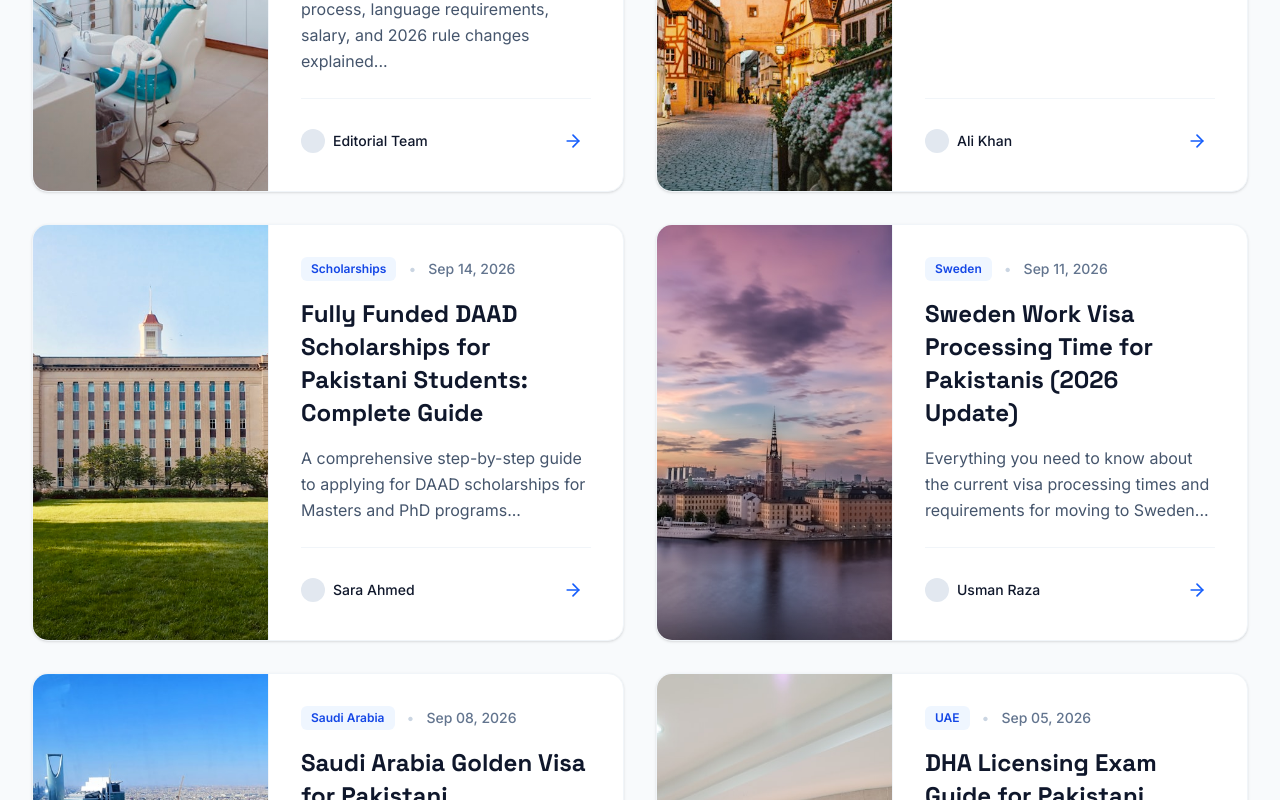
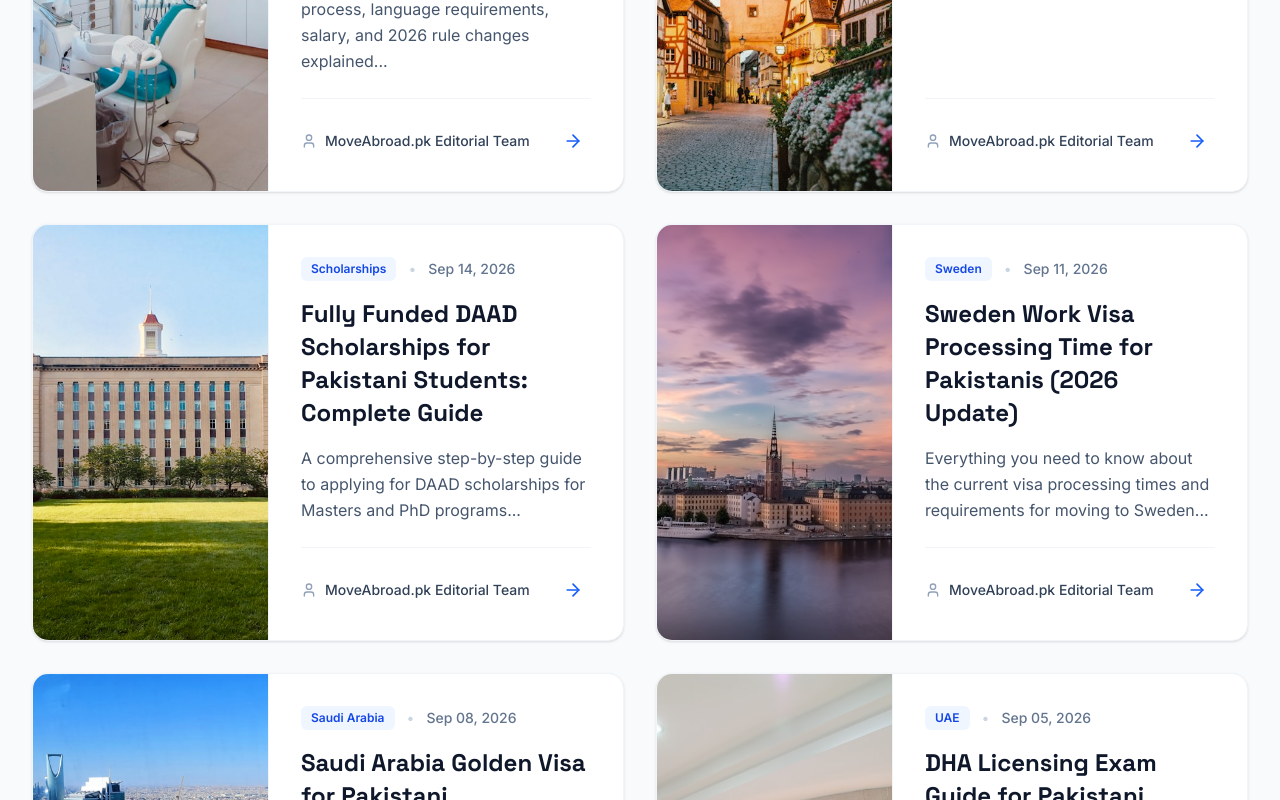
Before and after one commit to shamshadbibi1920-ctrl/moveabroad, a React (Vite) app: page /blog in a window 1280 px wide. Shown: the part 580-1380 px from the top of the page. Built offline with nearby package versions, Linux system fonts and the light colour scheme.

Commit message:
refactor: standardize blog metadata and attribution
Update all blog post entries to display a consistent editorial authorship and "Last updated" timestamps. Added missing author icons to the blog list page for improved UI consistency.

```diff
--- /dev/null
+++ b/src/data/authors.ts
@@ -0,0 +1,13 @@
+export interface AuthorProfile {
+  name: string;
+  role: string;
+  bio: string;
+}
+
+export const EDITORIAL_TEAM: AuthorProfile = {
+  name: "MoveAbroad.pk Editorial Team",
+  role: "Editorial Team",
+  bio: "The MoveAbroad.pk editorial team researches and publishes informational guides regarding international education, employment pathways, immigration processes, and professional licensing for Pakistani students and professionals."
+};
+
+export const DEFAULT_AUTHOR = EDITORIAL_TEAM;
--- a/src/data/blogPosts.ts
+++ b/src/data/blogPosts.ts
@@ -1,3 +1,5 @@
+import { EDITORIAL_TEAM, AuthorProfile } from './authors';
+
 export interface BlogPost {
   title: string;
   category: string;
@@ -5,6 +7,7 @@ export interface BlogPost {
   publishedAt: string; // ISO 8601 UTC timestamp for reliable comparisons (e.g. '2026-09-18T09:00:00Z')
   status?: 'published' | 'scheduled' | 'draft';
   author: string;
+  authorProfile?: AuthorProfile;
   snippet: string;
   slug: string;
   image: string;
@@ -18,7 +21,8 @@ export const BLOG_POSTS: BlogPost[] = [
     date: 'Sep 18, 2026',
     publishedAt: '2026-09-18T09:00:00Z',
     status: 'published',
-    author: 'Editorial Team',
+    author: EDITORIAL_TEAM.name,
+    authorProfile: EDITORIAL_TEAM,
     snippet: 'Complete guide for Pakistani dentists (BDS) to get German Approbation and work in Germany. Step-by-step process, language requirements, salary, and 2026 rule changes explained...',
     slug: 'pakistani-dentist-germany-guide-2026',
     image: '/images/blog/pakistani-dentist-germany.jpg',
@@ -30,7 +34,8 @@ export const BLOG_POSTS: BlogPost[] = [
     date: 'Sep 16, 2026',
     publishedAt: '2026-09-16T09:00:00Z',
     status: 'published',
-    author: 'Ali Khan',
+    author: EDITORIAL_TEAM.name,
+    authorProfile: EDITORIAL_TEAM,
     snippet: 'The new Opportunity Card makes it easier than ever to move to Germany as a skilled professional...',
     slug: 'germany-opportunity-card-pakistan-2026',
     image: '/images/blog/germany-opportunity-card.jpg',
@@ -42,7 +47,8 @@ export const BLOG_POSTS: BlogPost[] = [
     date: 'Sep 14, 2026',
     publishedAt: '2026-09-14T09:00:00Z',
     status: 'published',
-    author: 'Sara Ahmed',
+    author: EDITORIAL_TEAM.name,
+    authorProfile: EDITORIAL_TEAM,
     snippet: 'A comprehensive step-by-step guide to applying for DAAD scholarships for Masters and PhD programs...',
     slug: 'daad-scholarship-pakistani-students-guide',
     image: '/images/blog/daad-scholarship-germany.jpg',
@@ -54,7 +60,8 @@ export const BLOG_POSTS: BlogPost[] = [
     date: 'Sep 11, 2026',
     publishedAt: '2026-09-11T09:00:00Z',
     status: 'published',
-    author: 'Usman Raza',
+    author: EDITORIAL_TEAM.name,
+    authorProfile: EDITORIAL_TEAM,
     snippet: 'Everything you need to know about the current visa processing times and requirements for moving to Sweden...',
     slug: 'sweden-work-visa-pakistan-2026',
     image: '/images/blog/sweden-work-visa.jpg',
@@ -66,7 +73,8 @@ export const BLOG_POSTS: BlogPost[] = [
     date: 'Sep 08, 2026',
     publishedAt: '2026-09-08T09:00:00Z',
     status: 'published',
-    author: 'Fatima Noor',
+    author: EDITORIAL_TEAM.name,
+    authorProfile: EDITORIAL_TEAM,
     snippet: 'Learn about the eligibility criteria for the Premium Residency program in Saudi Arabia for expats...',
     slug: 'saudi-arabia-golden-visa-pakistani-professionals',
     image: '/images/blog/saudi-golden-visa.jpg',
@@ -78,7 +86,8 @@ export const BLOG_POSTS: BlogPost[] = [
     date: 'Sep 05, 2026',
     publishedAt: '2026-09-05T09:00:00Z',
     status: 'published',
-    author: 'Dr. Bilal',
+    author: EDITORIAL_TEAM.name,
+    authorProfile: EDITORIAL_TEAM,
     snippet: 'Want to practice medicine in Dubai? Here is what you need to know about preparing for the DHA exam...',
     slug: 'dha-licensing-exam-pakistani-doctors',
     image: '/images/blog/dha-licensing-dubai.jpg',
@@ -90,7 +99,8 @@ export const BLOG_POSTS: BlogPost[] = [
     date: 'Sep 01, 2026',
     publishedAt: '2026-09-01T09:00:00Z',
     status: 'published',
-    author: 'Sara Ahmed',
+    author: EDITORIAL_TEAM.name,
+    authorProfile: EDITORIAL_TEAM,
     snippet: 'Discover fully funded opportunities in Sweden through the SI Scholarship for Global Professionals...',
     slug: 'swedish-institute-scholarships-pakistan',
     image: '/images/blog/swedish-institute-scholarship.jpg',
--- a/src/pages/Blog.tsx
+++ b/src/pages/Blog.tsx
@@ -1,5 +1,5 @@
 import React from 'react';
-import { ArrowRight } from 'lucide-react';
+import { ArrowRight, User } from 'lucide-react';
 import { motion } from 'motion/react';
 import { Link } from 'react-router-dom';
 import SEO from '../components/SEO';
@@ -70,8 +70,8 @@ export default function Blog() {
                   <p className="text-slate-600 dark:text-slate-400 mb-6 flex-grow leading-relaxed">{post.snippet}</p>
 
                   <div className="flex justify-between items-center mt-auto pt-6 border-t border-slate-100 dark:border-slate-700">
-                    <div className="text-sm font-medium text-slate-900 dark:text-slate-50 flex items-center">
-                      <div className="w-6 h-6 rounded-full bg-slate-200 mr-2"></div>
+                    <div className="text-sm font-medium text-slate-700 dark:text-slate-300 flex items-center">
+                      <User className="w-4 h-4 mr-2 text-slate-400 dark:text-slate-500" />
                       {post.author}
                     </div>
                     <span className="text-blue-600 dark:text-blue-400 transition-colors p-2 rounded-full group-hover:bg-blue-50 dark:group-hover:bg-blue-900/30 transform group-hover:translate-x-2 flex items-center justify-center">
--- a/src/pages/blog/DaadScholarshipGuide.tsx
+++ b/src/pages/blog/DaadScholarshipGuide.tsx
@@ -33,11 +33,11 @@ export default function DaadScholarshipGuide() {
           <div className="flex flex-wrap items-center text-slate-500 dark:text-slate-400 text-sm mb-10 pb-8 border-b border-slate-100 dark:border-slate-700 gap-4">
             <div className="flex items-center">
               <User className="w-4 h-4 mr-2" />
-              <span>By Sara Ahmed</span>
+              <span>Written by MoveAbroad.pk Editorial Team</span>
             </div>
             <div className="flex items-center">
               <Calendar className="w-4 h-4 mr-2" />
-              <span>Sep 14, 2026</span>
+              <span>Last updated: Sep 14, 2026</span>
             </div>
           </div>
 
--- a/src/pages/blog/DhaLicensingExam.tsx
+++ b/src/pages/blog/DhaLicensingExam.tsx
@@ -1,7 +1,7 @@
 import React from 'react';
 import { Link } from 'react-router-dom';
 import { motion } from 'motion/react';
-import { ArrowLeft, User, Calendar } from 'lucide-react';
+import { ArrowLeft, User, Calendar, Info } from 'lucide-react';
 import SEO from '../../components/SEO';
 
 export default function DhaLicensingExam() {
@@ -30,11 +30,11 @@ export default function DhaLicensingExam() {
           <div className="flex flex-wrap items-center text-slate-500 dark:text-slate-400 text-sm mb-10 pb-8 border-b border-slate-100 dark:border-slate-700 gap-4">
             <div className="flex items-center">
               <User className="w-4 h-4 mr-2" />
-              <span>By Dr. Bilal</span>
+              <span>Written by MoveAbroad.pk Editorial Team</span>
             </div>
             <div className="flex items-center">
               <Calendar className="w-4 h-4 mr-2" />
-              <span>Sep 05, 2026</span>
+              <span>Last updated: Sep 05, 2026</span>
             </div>
           </div>
 
@@ -98,6 +98,14 @@ export default function DhaLicensingExam() {
             <p>
               Many Pakistani doctors fail the first attempt because they do not grasp the exam's style. Invest in good question banks (e.g., Prometric MCQs, Pastest) and review current international guidelines. Do not rely entirely on local clinical practices, as the DHA tests on broader, international standards of care.
             </p>
+
+            {/* Regulatory Disclaimer */}
+            <div className="not-prose mt-8 p-4 bg-slate-100 dark:bg-slate-700/50 rounded-xl border border-slate-200 dark:border-slate-600 text-xs sm:text-sm text-slate-600 dark:text-slate-300 flex items-start gap-3">
+              <Info className="w-5 h-5 text-blue-600 dark:text-blue-400 flex-shrink-0 mt-0.5" />
+              <p>
+                <strong>Regulatory Notice:</strong> Healthcare licensing criteria, primary source verification (Dataflow) standards, and examination syllabi are governed exclusively by statutory authorities (DHA, MOH, and DoH). Regulations change periodically. Always verify current licensing requirements directly with the official Dubai Health Authority portal (Sheryan) prior to submitting applications or documentation.
+              </p>
+            </div>
           </div>
         </motion.article>
 
--- a/src/pages/blog/GermanyOpportunityCard.tsx
+++ b/src/pages/blog/GermanyOpportunityCard.tsx
@@ -30,11 +30,11 @@ export default function GermanyOpportunityCard() {
           <div className="flex flex-wrap items-center text-slate-500 dark:text-slate-400 text-sm mb-10 pb-8 border-b border-slate-100 dark:border-slate-700 gap-4">
             <div className="flex items-center">
               <User className="w-4 h-4 mr-2" />
-              <span>By Ali Khan</span>
+              <span>Written by MoveAbroad.pk Editorial Team</span>
             </div>
             <div className="flex items-center">
               <Calendar className="w-4 h-4 mr-2" />
-              <span>Sep 16, 2026</span>
+              <span>Last updated: Sep 16, 2026</span>
             </div>
           </div>
 
--- a/src/pages/blog/PakistaniDentistGermany.tsx
+++ b/src/pages/blog/PakistaniDentistGermany.tsx
@@ -114,11 +114,11 @@ export default function PakistaniDentistGermany() {
             <div className="flex flex-wrap items-center text-slate-500 dark:text-slate-400 text-sm mb-10 pb-8 border-b border-slate-100 dark:border-slate-700 gap-4 md:gap-6">
               <div className="flex items-center">
                 <User className="w-4 h-4 mr-2 text-slate-400" />
-                <span className="font-medium">Editorial Healthcare Desk</span>
+                <span className="font-medium">Written by MoveAbroad.pk Editorial Team</span>
               </div>
               <div className="flex items-center">
                 <Calendar className="w-4 h-4 mr-2 text-slate-400" />
-                <span>Sep 18, 2026</span>
+                <span>Last updated: Sep 18, 2026</span>
               </div>
               <div className="flex items-center">
                 <Clock className="w-4 h-4 mr-2 text-slate-400" />
--- a/src/pages/blog/SaudiGoldenVisa.tsx
+++ b/src/pages/blog/SaudiGoldenVisa.tsx
@@ -30,11 +30,11 @@ export default function SaudiGoldenVisa() {
           <div className="flex flex-wrap items-center text-slate-500 dark:text-slate-400 text-sm mb-10 pb-8 border-b border-slate-100 dark:border-slate-700 gap-4">
             <div className="flex items-center">
               <User className="w-4 h-4 mr-2" />
-              <span>By Fatima Noor</span>
+              <span>Written by MoveAbroad.pk Editorial Team</span>
             </div>
             <div className="flex items-center">
               <Calendar className="w-4 h-4 mr-2" />
-              <span>Sep 08, 2026</span>
+              <span>Last updated: Sep 08, 2026</span>
             </div>
           </div>
 
--- a/src/pages/blog/SwedenWorkVisa.tsx
+++ b/src/pages/blog/SwedenWorkVisa.tsx
@@ -30,11 +30,11 @@ export default function SwedenWorkVisa() {
           <div className="flex flex-wrap items-center text-slate-500 dark:text-slate-400 text-sm mb-10 pb-8 border-b border-slate-100 dark:border-slate-700 gap-4">
             <div className="flex items-center">
               <User className="w-4 h-4 mr-2" />
-              <span>By Usman Raza</span>
+              <span>Written by MoveAbroad.pk Editorial Team</span>
             </div>
             <div className="flex items-center">
               <Calendar className="w-4 h-4 mr-2" />
-              <span>Sep 11, 2026</span>
+              <span>Last updated: Sep 11, 2026</span>
             </div>
           </div>
 
--- a/src/pages/blog/SwedishInstituteScholarship.tsx
+++ b/src/pages/blog/SwedishInstituteScholarship.tsx
@@ -30,11 +30,11 @@ export default function SwedishInstituteScholarship() {
           <div className="flex flex-wrap items-center text-slate-500 dark:text-slate-400 text-sm mb-10 pb-8 border-b border-slate-100 dark:border-slate-700 gap-4">
             <div className="flex items-center">
               <User className="w-4 h-4 mr-2" />
-              <span>By Sara Ahmed</span>
+              <span>Written by MoveAbroad.pk Editorial Team</span>
             </div>
             <div className="flex items-center">
               <Calendar className="w-4 h-4 mr-2" />
-              <span>Sep 01, 2026</span>
+              <span>Last updated: Sep 01, 2026</span>
             </div>
           </div>
 
```
